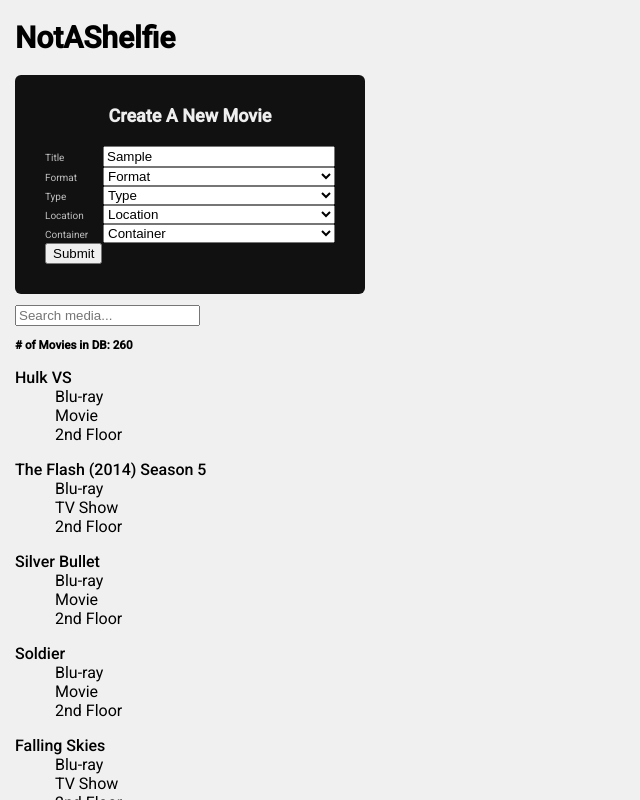
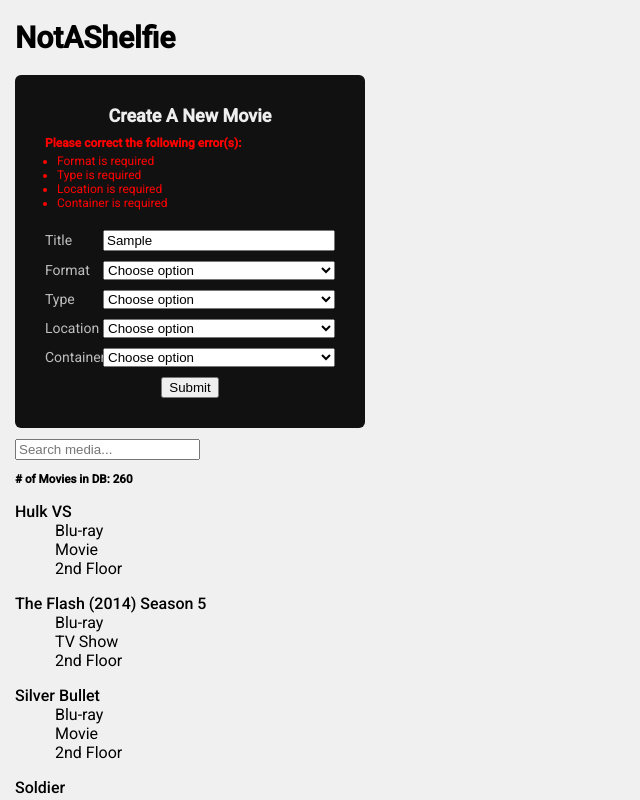
Before and after one commit to codeengie/shelfdat, a Vue app: page / in a window 1280 px wide. Both pictures are taken after typing "Sample" into the empty fields and a click on the button "Submit". Shown: the top 800 px of the page, without its empty margins (0-640 px from the left). Built offline with nearby package versions, Linux system fonts and the light colour scheme.

Commit message:
Media Form and Errors
Tweaked the media form to show errors for all the fields and added a
few more styles to make it somewhat pretty.

```diff
--- a/src/components/NewMedia.vue
+++ b/src/components/NewMedia.vue
@@ -3,9 +3,9 @@
     <h3 class="media-form__title">Create A New Movie</h3>
 
     <div class="media-form__errors" v-if="errors.length">
-      <h4>Please correct the following error(s):</h4>
-      <ul>
-        <li v-for="error in errors" :key="error">{{ error }}</li>
+      <h4 class="media-form__errors-title">Please correct the following error(s):</h4>
+      <ul class="media-form__errors-list">
+        <li class="media-form__errors-item" v-for="error in errors" :key="error">{{ error }}</li>
       </ul>
     </div>
 
@@ -18,7 +18,7 @@
       <div class="media-form__group media-form__group--dropdown">
         <label class="media-form__label" for="format">Format</label>
         <select class="media-form__select" name="format" id="format">
-          <option value="null">Format</option>
+          <option value="null">Choose option</option>
           <option value="DVD">DVD</option>
           <option value="Blu-ray">Blu-ray</option>
           <option value="4K Blu-ray">4K Blu-ray</option>
@@ -28,7 +28,7 @@
       <div class="media-form__group media-form__group--dropdown">
         <label class="media-form__label" for="type">Type</label>
         <select class="media-form__select" name="type" id="type">
-          <option value="null">Type</option>
+          <option value="null">Choose option</option>
           <option value="Movie">Movie</option>
           <option value="TV Show">TV Show</option>
         </select>
@@ -37,7 +37,7 @@
       <div class="media-form__group media-form__group--dropdown">
         <label class="media-form__label" for="location">Location</label>
         <select class="media-form__select" name="location" id="location">
-          <option value="null">Location</option>
+          <option value="null">Choose option</option>
           <option value="1st Floor">1st Floor</option>
           <option value="2nd Floor">2nd Floor</option>
         </select>
@@ -46,7 +46,7 @@
       <div class="media-form__group media-form__group--dropdown">
         <label class="media-form__label" for="container">Container</label>
         <select class="media-form__select" name="container" id="container">
-          <option value="null">Container</option>
+          <option value="null">Choose option</option>
           <option value="1">1</option>
           <option value="2">2</option>
           <option value="3">3</option>
@@ -65,7 +65,11 @@
     data() {
       return {
         errors: [],
-        title: null
+        container: null,
+        format: null,
+        location: null,
+        title: null,
+        type: null
       };
     },
     methods: {
@@ -74,6 +78,22 @@
 
         if (!this.title) {
           this.errors.push('Title is required');
+        }
+
+        if (!this.format) {
+          this.errors.push('Format is required');
+        }
+
+        if (!this.type) {
+          this.errors.push('Type is required');
+        }
+
+        if (!this.location) {
+          this.errors.push('Location is required');
+        }
+
+        if (!this.container) {
+          this.errors.push('Container is required');
         }
 
         if (!this.errors.length) {
@@ -100,11 +120,28 @@
 
   .media-form__errors {
     color: #ff0000;
+    font-size: 1.2rem;
+  }
+
+  .media-form__errors-list {
+    margin-bottom: 0;
+    margin-top: 4px;
+    padding-left: 12px;
+  }
+
+  .media-form__errors-title {
+    margin-bottom: 0;
+    margin-top: 10px;
+  }
+
+  .media-form__group:not(:first-child) {
+    margin-top: 10px;
   }
 
   .media-form__label {
     color: #bebebe;
     display: inline-block;
+    font-size: 1.4rem;
     width: 20%;
   }
 
@@ -119,4 +156,9 @@
     margin: 0;
     text-align: center;
   }
+
+  /* Modifiers */
+  .media-form__group--button {
+    text-align: center;
+  }
 </style>
```
